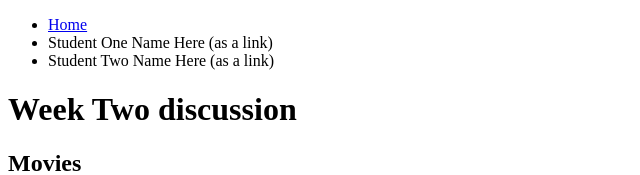
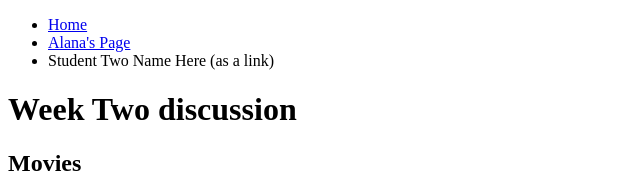
Before and after one commit to alanavg/339week2, a plain HTML site: page index.html in a window 1280 px wide. Shown: the top 175 px of the page, without its empty margins (0-640 px from the left). Drawn offline with Linux system fonts and the light colour scheme.

Commit message:
Add files via upload

```diff
--- a/index.html
+++ b/index.html
@@ -15,7 +15,7 @@
         <nav>
             <ul>
                 <li><a href = "index.html">Home</a></li>
-                <li>Student One Name Here (as a link)</li>
+                <li><a href = "alana.html">Alana's Page</a></li>
                 <li>Student Two Name Here (as a link)</li>
             </ul>
         </nav>
```
